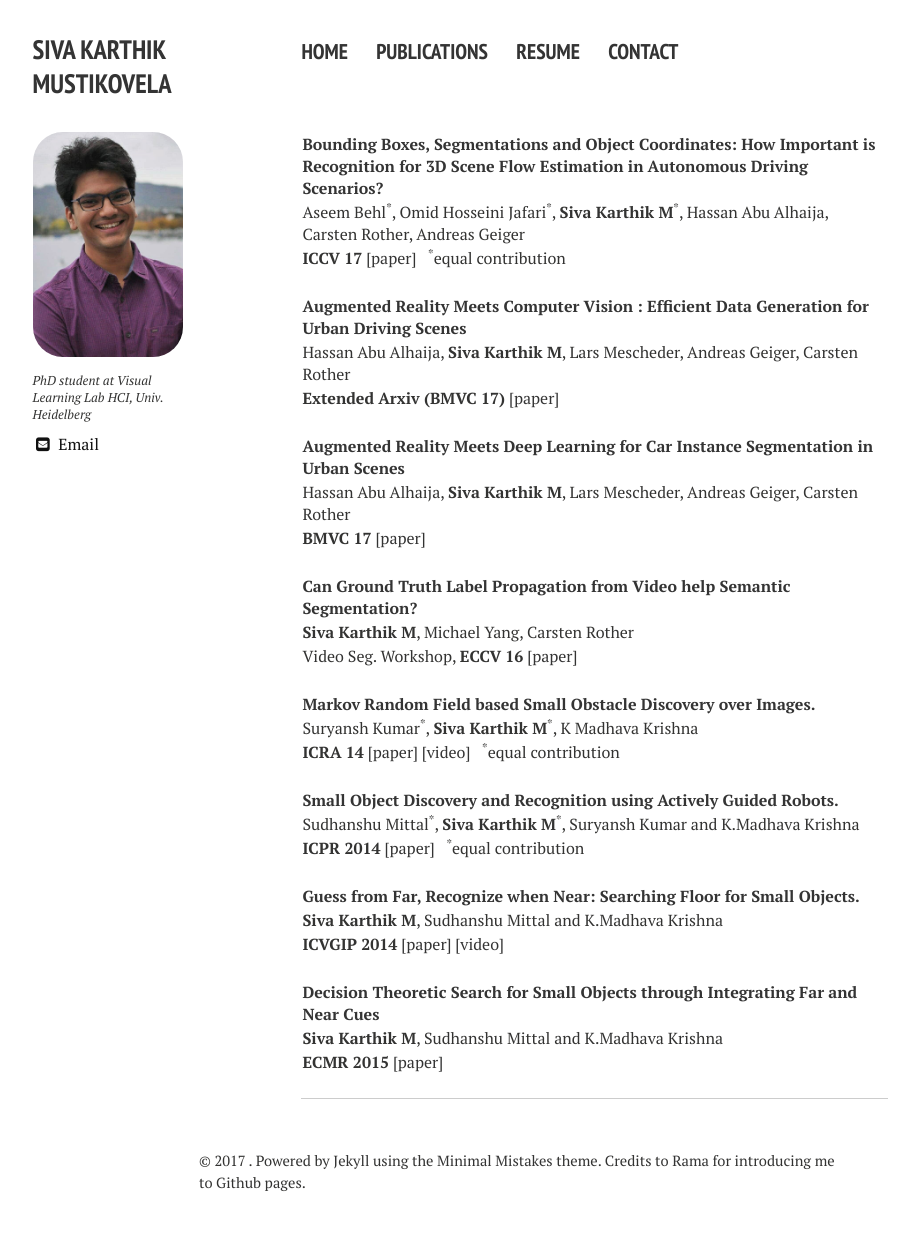
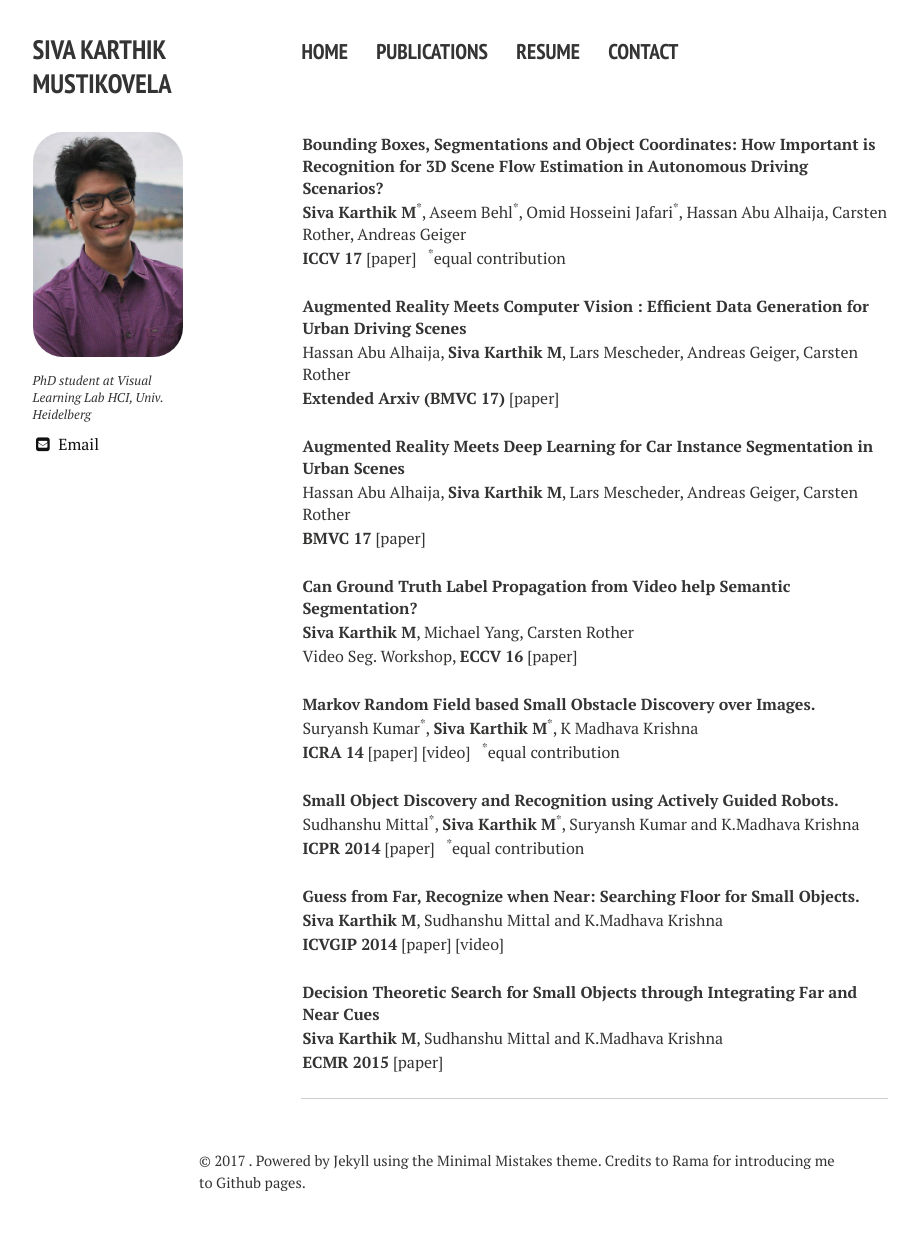
Before and after one commit to sivakm/sivakm.github.io, a Jekyll site: the page built from Publications/index.md, in a window 1280 px wide. Shown: the whole page, without its empty margins (121-1040 px from the left). Built offline with Jekyll 4.4.1, drawn with Linux system fonts in a browser that asks for light colours; nearby versions of some CDN libraries.

```diff
--- a/Publications/index.md
+++ b/Publications/index.md
@@ -5,7 +5,7 @@ excerpt: "A List of Publications"
 ---
 
 |[**Bounding Boxes, Segmentations and Object Coordinates: How Important is Recognition for 3D Scene Flow Estimation in Autonomous Driving Scenarios?**](/docs/iccv17.pdf)|
-| Aseem Behl<sup>*</sup>, Omid Hosseini Jafari<sup>*</sup>, **Siva Karthik M**<sup>*</sup>, Hassan Abu Alhaija, Carsten Rother, Andreas Geiger|
+| **Siva Karthik M**<sup>*</sup>, Aseem Behl<sup>*</sup>, Omid Hosseini Jafari<sup>*</sup>, Hassan Abu Alhaija, Carsten Rother, Andreas Geiger|
 | **ICCV 17** [[paper](/docs/iccv17.pdf)] &nbsp; <sup>*</sup>equal contribution|
 
 |[**Augmented Reality Meets Computer Vision : Efficient Data Generation for Urban Driving Scenes**](https://arxiv.org/abs/1708.01566)|
```
